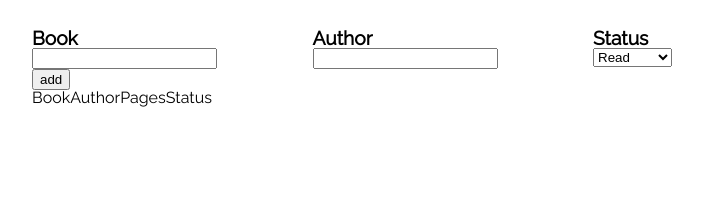
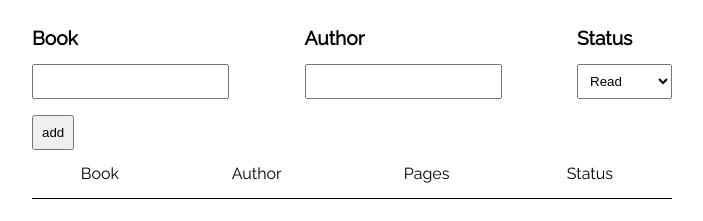
Before and after one commit to pityaf/library, a plain HTML site: page index.html in a window 1280 px wide. Shown: the part 195-416 px from the top of the page, without its empty margins (288-991 px from the left). Drawn offline with Linux system fonts and the light colour scheme.

Commit message:
css complete

```diff
--- a/css/style.css
+++ b/css/style.css
@@ -32,6 +32,19 @@ label {
     font-size: 1.2rem;
     font-weight: 600;
 }
+input, select {
+    margin-top: 1rem;
+    padding: .5rem;
+}
+table {
+    width: 100%;
+}
+tr {
+    line-height: 1.5;
+}
+td {
+    padding-top: 1rem;
+}
 
 .insert-book {
     display: flex;
@@ -45,3 +58,9 @@ label {
     display: flex;
     flex-direction: column;
 }
+
+.head {
+    line-height: 3;
+    text-align: center;
+    border-bottom: solid 1.5px black;
+}
```
